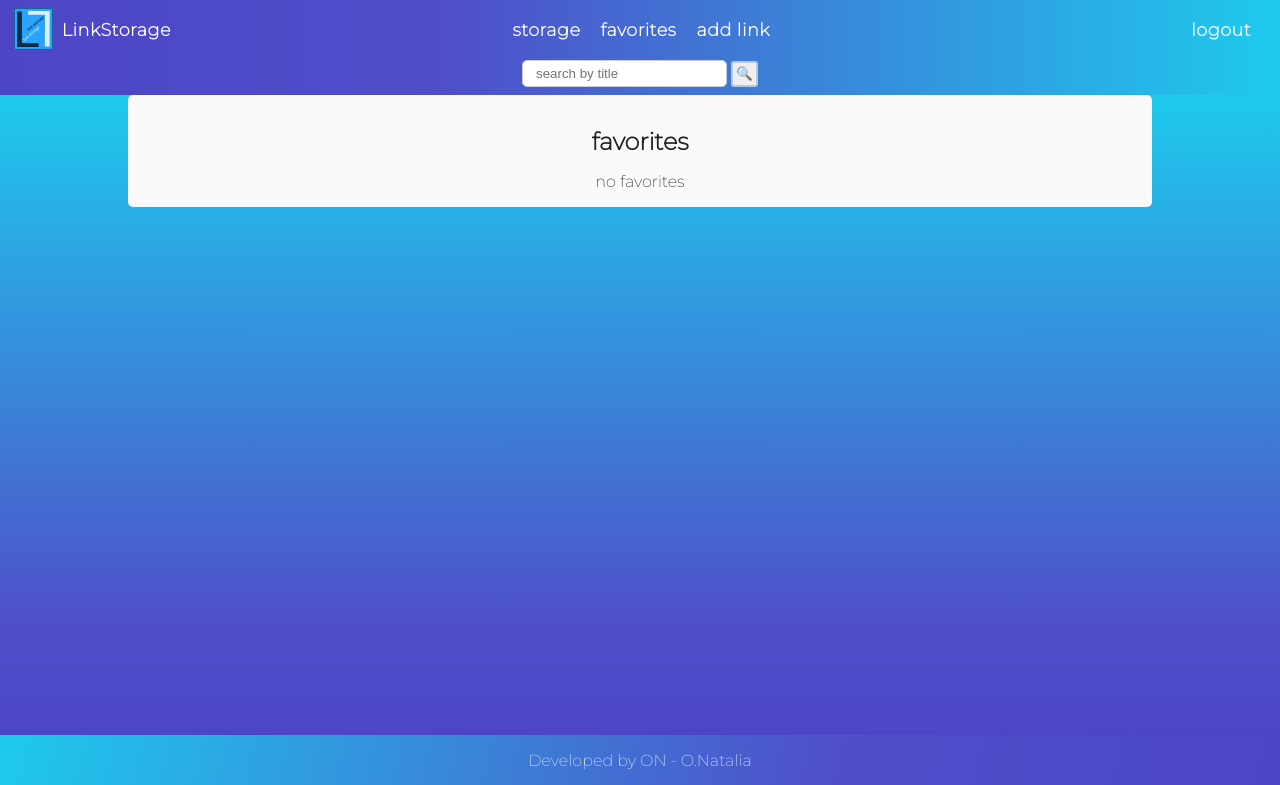
After one commit to natalia-alexandra/linkstorage, a Django app: page /storage/favorites/ in a window 1280 px wide. The commit adds this page. Shown: the top 785 px of the page. Run offline with Django 3.2, Linux system fonts and the light colour scheme; the visitor is signed in with stand-in values (Sample User, id 1); data that the repository does not hold is empty; some libraries are stand-ins or nearby versions.

Commit message:
favorite functionality

```diff
--- a/static/css/storage.css
+++ b/static/css/storage.css
@@ -97,3 +97,40 @@
 .msg a:hover {
     color: rgba(65, 105, 165, 0.8);
 }
+
+/* favorites */
+.favorite_container {
+    width: 80vw;
+    margin: 0 auto;
+    padding: 1rem;
+    display: flex;
+    flex-direction: column;
+    align-items: center;
+    justify-content: start;
+    color: rgb(32, 32, 32);
+    background-color: rgb(250, 250, 250);
+    border-radius: 5px;
+}
+.favorite_container h2 {
+    padding: 1rem 0;
+    font-weight: bold;
+}
+.fav_box {
+    min-width: 50vw;
+    margin: 1rem;
+    padding: 1rem;
+    background-color: rgb(228, 226, 226);
+    border-radius: 5px;
+}
+.fav_box a {
+    font-weight: bold;
+    text-decoration: none;
+    color: rgb(32, 32, 32);
+}
+.fav_box a:hover {
+    color: rgba(65, 105, 165, 0.8);
+}
+.icon_link {
+    padding-right: 0.7rem;
+    color: rgb(32, 32, 32);
+}
--- a/templates/base.html
+++ b/templates/base.html
@@ -25,7 +25,7 @@
             {% if user.is_authenticated %}
             <div class="nav_items">
                 <a href="{% url 'storage' %}">storage</a>
-                <a href="#">favorites</a>
+                <a href="{% url 'favorites' %}">favorites</a>
                 <a href="{% url 'add_link' %}">add link</a>
             </div>
             {% endif %}
--- /dev/null
+++ b/templates/favorites.html
@@ -0,0 +1,19 @@
+{% extends "base.html" %}
+
+{% block body_block %}
+<div class="container favorite_container">
+    <h2>favorites</h2>
+
+    {% for favorite in favorites.all %}
+    <div class="fav_box">
+        <a href="{{favorite.link_path}}" target="_blank" class="link_path" rel="noopener noreferrer">
+            <i class="fas fa-external-link-alt icon_link"></i>
+            {{ favorite.title }}
+        </a>
+        {% empty %}
+        <p>no favorites</p>
+    </div>
+    {% endfor %}
+
+</div>
+{% endblock %}
```
Also changed, not shown: templates/links.html (+6 -3 lines), storage/migrations/0003_storage_favorite.py (added), storage/models.py, storage/urls.py, storage/views.py.
